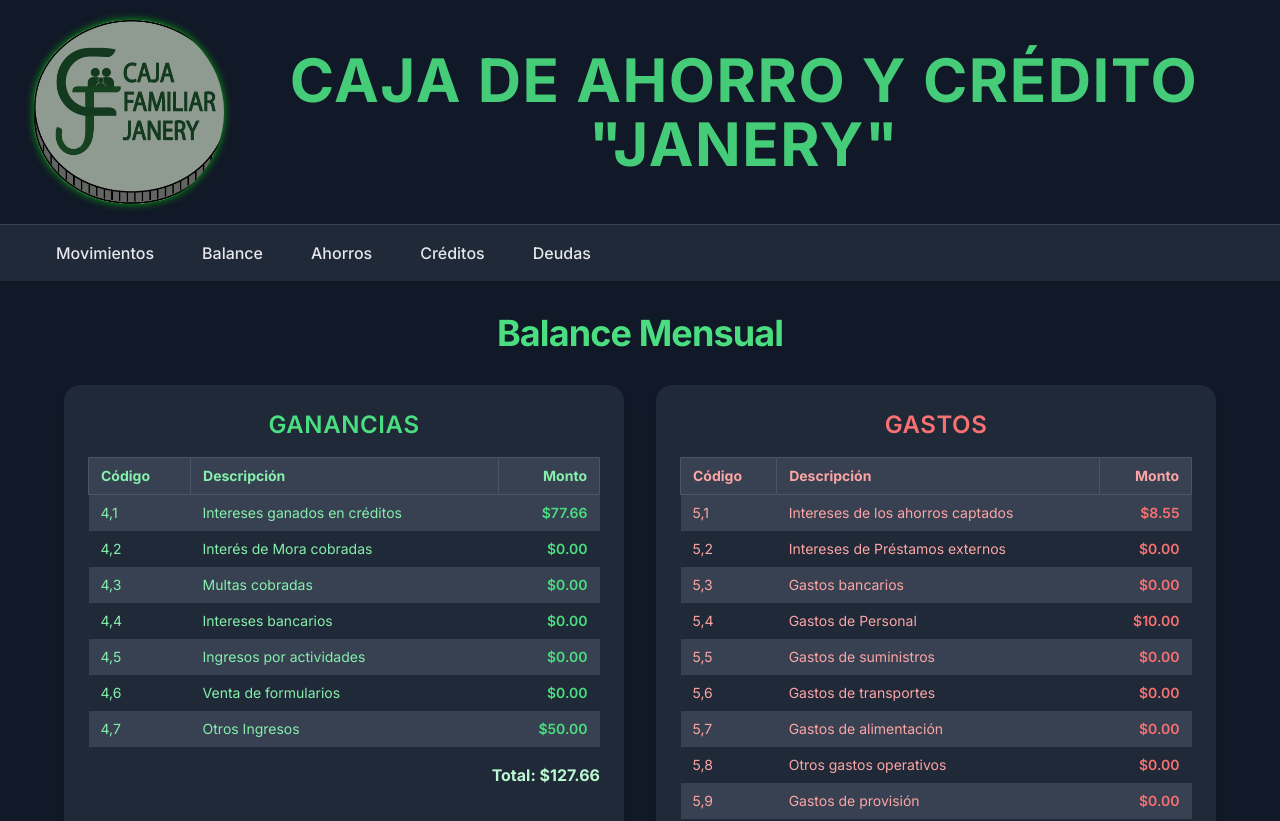
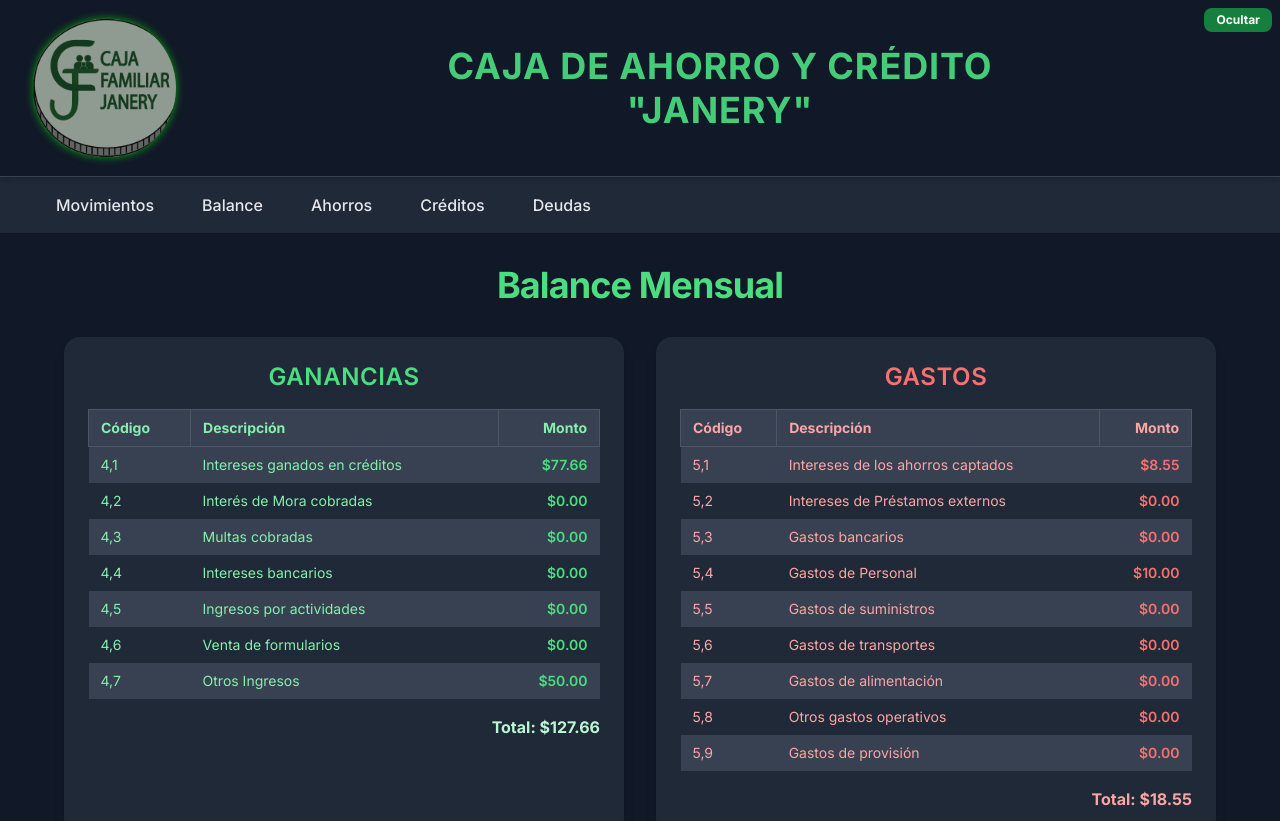
Before and after one commit to RobertApp472/Janery, a React (Vite) app: page / in a window 1280 px wide. Shown: the top 821 px of the page. Built offline with nearby package versions, Linux system fonts and the light colour scheme.

Commit message:
Actualizacio para quitar el titulo en modo horizontal movil

```diff
--- a/index.html
+++ b/index.html
@@ -2,6 +2,12 @@
 <html lang="en">
   <head>
     <meta charset="UTF-8" />
+    <style>
+      /* Solo ocultar el título en landscape si el ancho es menor a 1024px (móvil/tablet) */
+      @media (orientation: landscape) and (max-width: 1024px) {
+        .landscape\:hidden { display: none !important; }
+      }
+    </style>
     <link rel="icon" type="image/png" href="/LOGO_JANERY.png" />
       <meta name="viewport" content="width=device-width, initial-scale=1.0, maximum-scale=1.0, user-scalable=no" />
     <title>JANERY</title>
--- a/src/Navigator.jsx
+++ b/src/Navigator.jsx
@@ -1,69 +1,67 @@
+
+import { useState } from 'react';
 import { Link } from 'react-router-dom';
 import logoJanery from './assets/LOGO_JANERY.png';
 
 export default function Navigator() {
+  const [showHeader, setShowHeader] = useState(true);
+  // Detectar landscape en móvil/tablet
+  const isLandscapeMobile = typeof window !== 'undefined' && window.matchMedia && window.matchMedia('(orientation: landscape) and (max-width: 1024px)').matches;
+  const shouldShowHeader = showHeader && !isLandscapeMobile;
   return (
     <header className="sticky top-0 z-50 font-sans">
 
-      {/* Logo y título */}
-      <div className="w-full bg-gray-900 shadow-md border-b border-gray-700">
+      {/* Logo y título con botón ocultar */}
+      {shouldShowHeader && (
+        <div className="w-full bg-gray-900 shadow-md border-b border-gray-700 relative">
           <div className="max-w-7xl mx-auto px-4 sm:px-6 lg:px-8 py-4 flex items-center gap-4">
-
             {/* Logo */}
             <img
               src={logoJanery}
               alt="Logo"
-  className="
-  w-40 h-40 sm:w-44 sm:h-44 md:w-48 md:h-48
-  object-cover rounded-full
-  transition-all duration-500 ease-out
-  hover:scale-110
-  hover:-translate-y-2
-  drop-shadow-[0_0_4px_rgba(0,255,0,0.6)]
-  hover:drop-shadow-[0_0_10px_rgba(0,255,0,0.9)]
-  hover:drop-shadow-[0_0_18px_rgba(0,255,0,0.7)]
-  cursor-pointer
-  "
+              className="w-24 h-24 sm:w-32 sm:h-32 md:w-36 md:h-36 object-cover rounded-full transition-all duration-500 ease-out hover:scale-110 hover:-translate-y-2 drop-shadow-[0_0_4px_rgba(0,255,0,0.6)] hover:drop-shadow-[0_0_10px_rgba(0,255,0,0.9)] hover:drop-shadow-[0_0_18px_rgba(0,255,0,0.7)] cursor-pointer"
+              style={{ minWidth: '4rem', minHeight: '4rem' }}
             />
             {/* Título */}
             <div
-            className="
-            flex flex-col items-center w-full
-            animate-pulse
-            hover:animate-none
-            hover:drop-shadow-[0_0_12px_rgba(0,255,0,0.9)]
-            transition-all duration-300
-            "
+              className="flex flex-col items-center flex-1 min-w-0 animate-pulse hover:animate-none hover:drop-shadow-[0_0_12px_rgba(0,255,0,0.9)] transition-all duration-300"
             >
-
               <span
-              className="
-              text-4xl sm:text-5xl md:text-6xl
-              font-extrabold uppercase tracking-wide
-              text-green-400
-              select-none
-              text-center
-              "
+                className="text-2xl sm:text-3xl md:text-4xl font-extrabold uppercase tracking-wide text-green-400 select-none text-center truncate w-full max-w-full"
+                style={{ wordBreak: 'break-word' }}
               >
                 CAJA DE AHORRO Y CRÉDITO
               </span>
-
               <span
-              className="
-              text-4xl sm:text-5xl md:text-6xl
-              font-extrabold uppercase tracking-wide
-              text-green-400
-              mt-1
-              select-none
-              text-center
-              "
+                className="text-2xl sm:text-3xl md:text-4xl font-extrabold uppercase tracking-wide text-green-400 mt-1 select-none text-center truncate w-full max-w-full"
+                style={{ wordBreak: 'break-word' }}
               >
                 "JANERY"
               </span>
-
+            </div>
+            {/* Botón ocultar */}
+            <button
+              className="absolute top-2 right-2 bg-green-700 text-white px-3 py-1 rounded-lg text-xs font-bold hover:bg-green-800 focus:outline-none focus:ring-2 focus:ring-green-400"
+              onClick={() => setShowHeader(false)}
+              aria-label="Ocultar cabecera"
+            >
+              Ocultar
+            </button>
           </div>
         </div>
+      )}
+      {/* Botón mostrar cabecera si está oculta */}
+      {!shouldShowHeader && (
+        <div className="w-full flex justify-end bg-gray-900 border-b border-gray-700">
+          <button
+            className="m-2 bg-green-700 text-white px-3 py-1 rounded-lg text-xs font-bold hover:bg-green-800 focus:outline-none focus:ring-2 focus:ring-green-400"
+            onClick={() => setShowHeader(true)}
+            aria-label="Mostrar cabecera"
+          >
+            Mostrar cabecera
+          </button>
         </div>
+      )}
 
       {/* Barra navegación */}
       <nav className="bg-gray-800 shadow-sm w-full">
```
Lines whose indentation alone changed are shown as unchanged.
